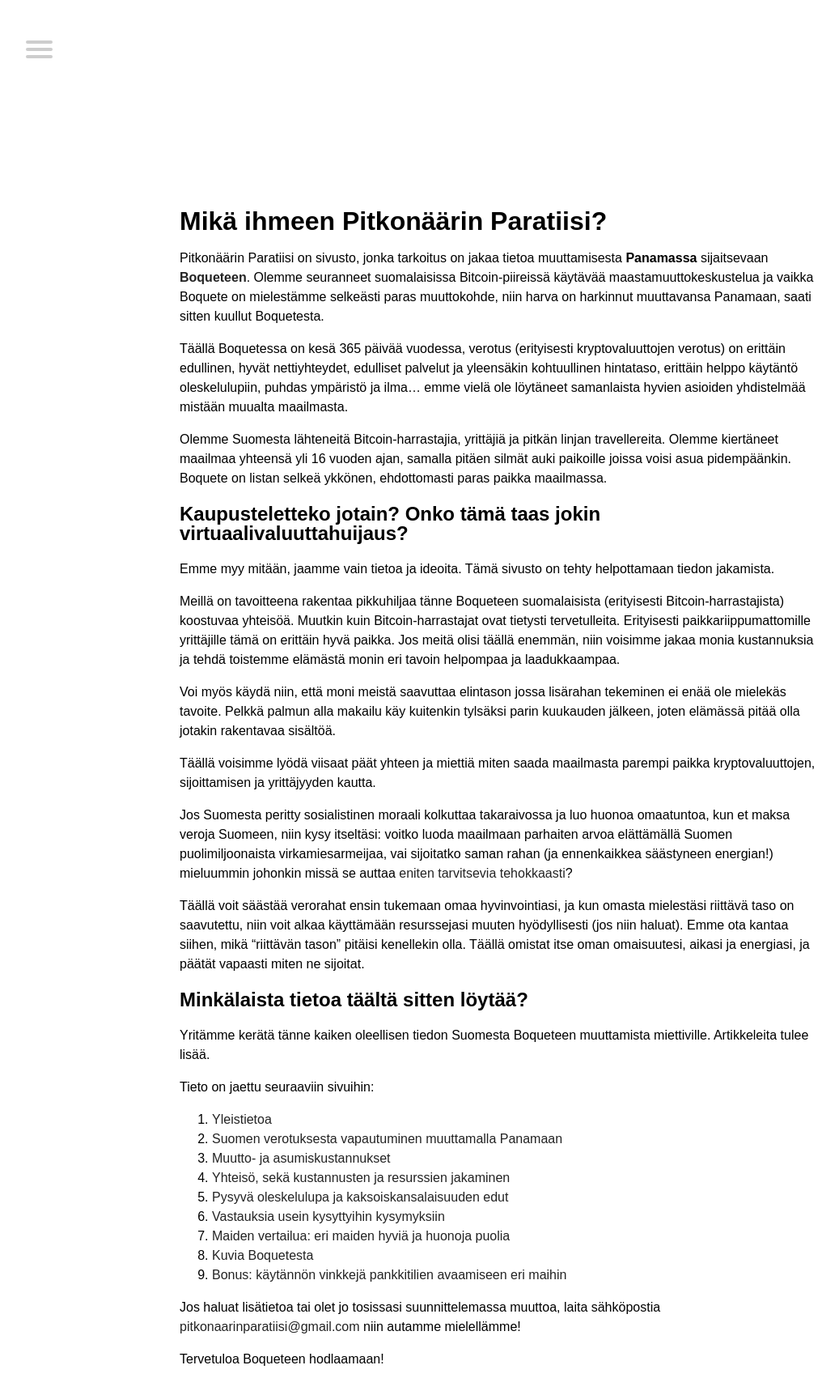
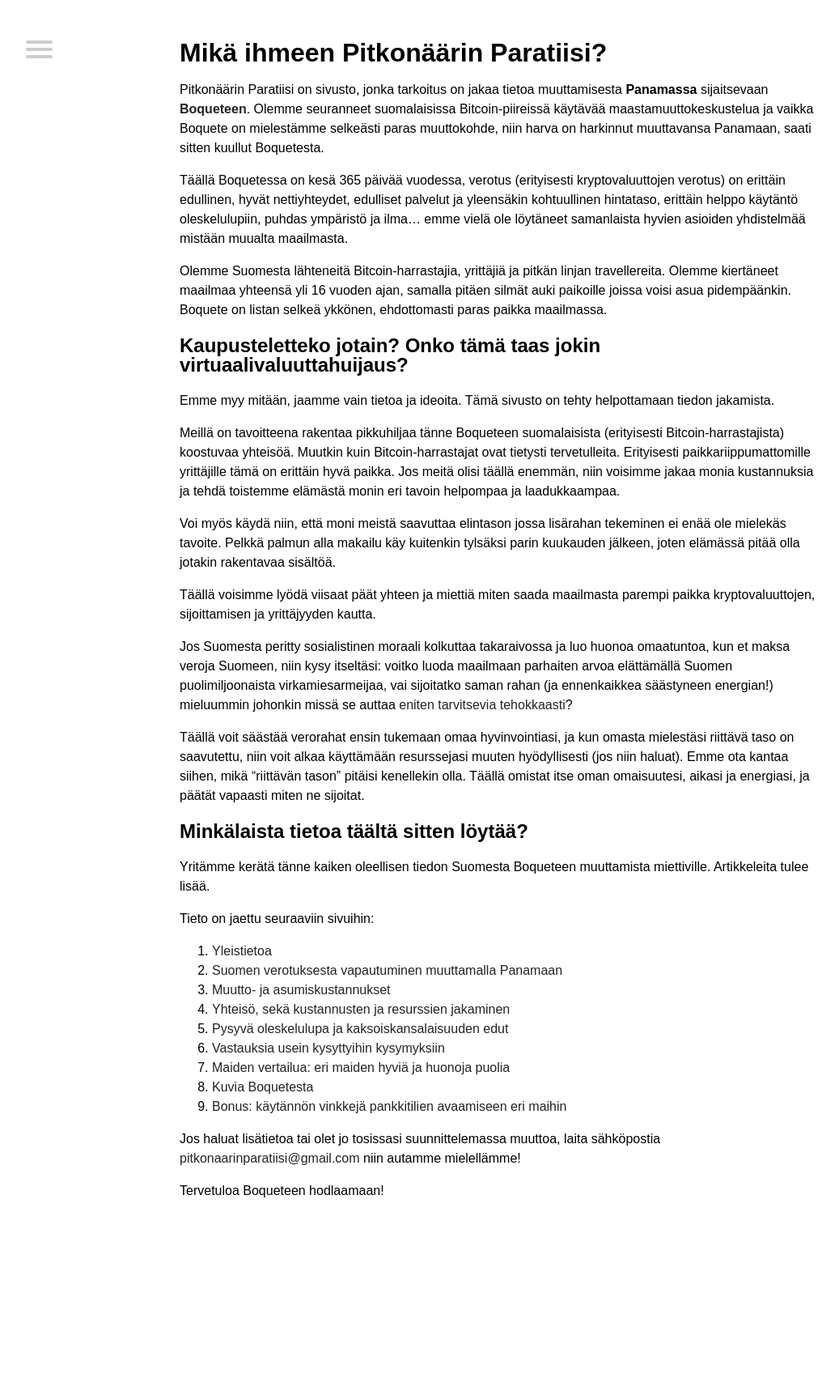
Before and after one commit to pitkonaarinparatiisi/pitkonaarinparatiisi.github.io, a Jekyll site: the page built from README.md, in a window 1280 px wide. Shown: the whole page at 81% size, without its empty margins (18-1055 px from the left). Built offline with Jekyll 4.4.1, drawn with Linux system fonts in a browser that asks for light colours; our own code applies the rules of GitHub Pages for plain Markdown files; after the commit the page ends 1515 px from its top, so only the background shows below that.

Commit message:
Update default.html

```diff
--- a/_layouts/default.html
+++ b/_layouts/default.html
@@ -13,7 +13,7 @@
 <meta name=viewport content="width=device-width, initial-scale=1">
 <style>
 
-  body{max-width:50em;margin:auto;padding:1em;padding-top:15em;line-height:1.5em;  font-family: "Avenir Next", "Avenir", sans-serif;}
+  body{max-width:50em;margin:auto;padding:1em;padding-top:2em;line-height:1.5em;  font-family: "Avenir Next", "Avenir", sans-serif;}
   pre{overflow-x:auto}
   img{max-width: 100%;}
 
```
